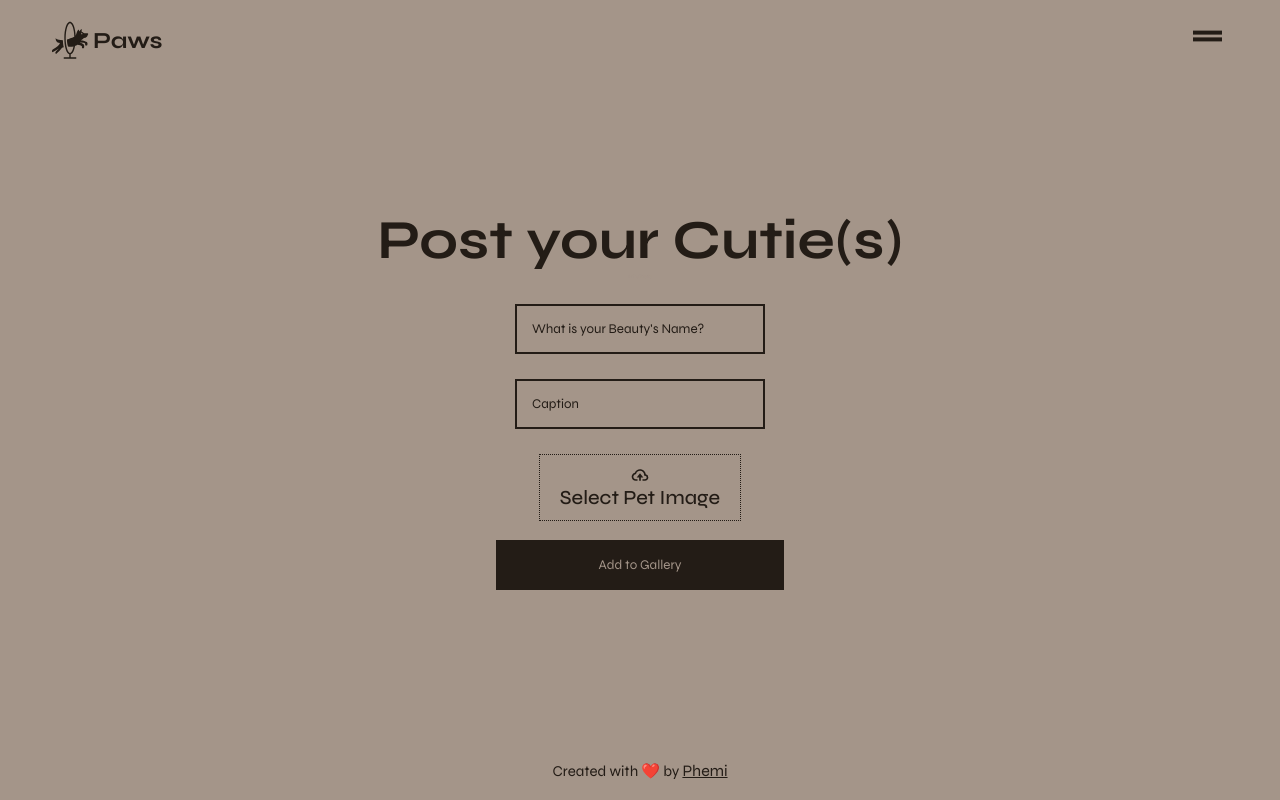
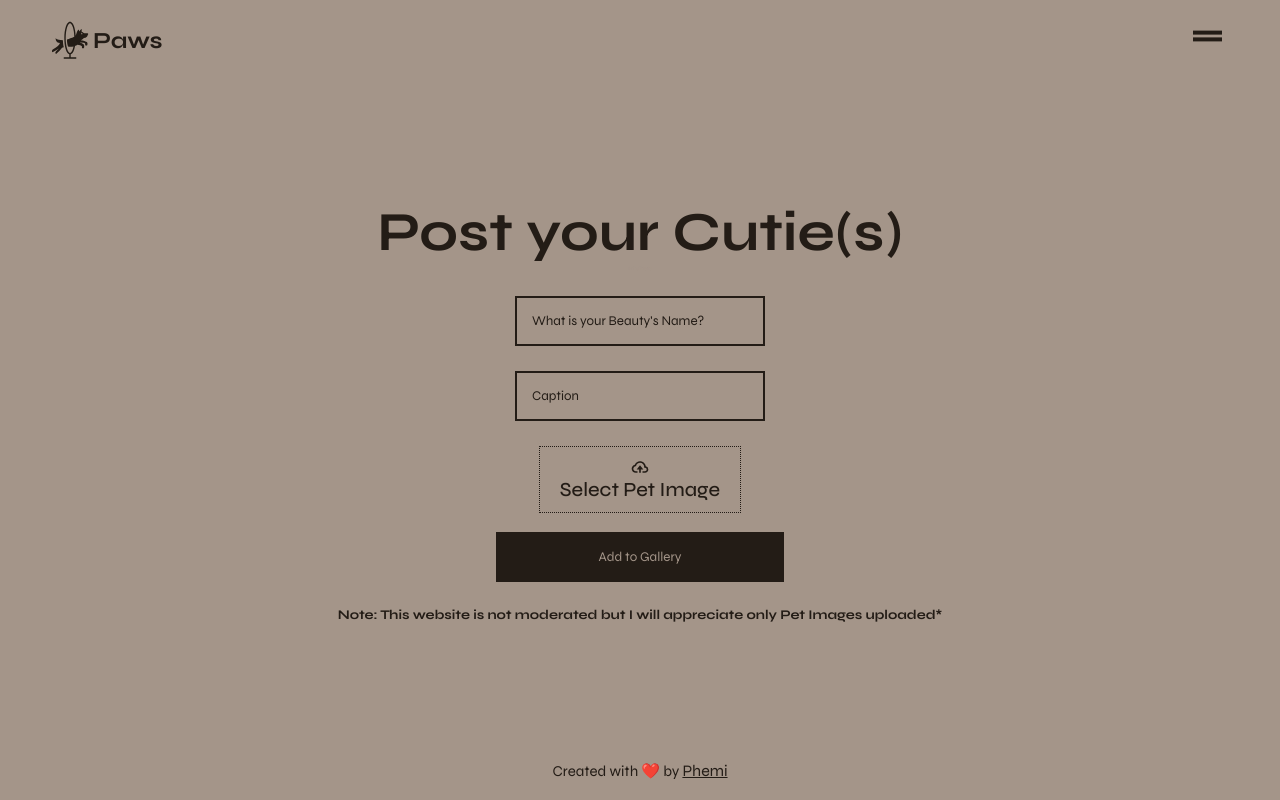
Before and after one commit to PhemiT/Paws, a Next.js app: page /postyourpet in a window 1280 px wide. Built offline with nearby package versions, Linux system fonts and the light colour scheme.

Commit message:
disclaimer

```diff
--- a/pages/postyourpet.tsx
+++ b/pages/postyourpet.tsx
@@ -161,6 +161,7 @@ const PostYourPet: NextPage = () => {
                         {buttonText}
                     </motion.button>
                 </form>
+                <h5 className="disclaimer">Note: This website is not moderated but I will appreciate only Pet Images uploaded*</h5>
             </div>}
             {/* <div className="recent__uploads"></div> */}
             <span className="attribution">Created with ❤️ by <span className="my-name"><a target="_blank" rel="noopener noreferrer" href="https://twitter.com/phemi_t">Phemi</a></span></span>
--- a/styles/globals.scss
+++ b/styles/globals.scss
@@ -530,6 +530,11 @@ body {
   }
 }
 
+.disclaimer {
+  text-align: center;
+  width: 85%;
+}
+
 /**** MIDSECTION ****/
 
 .midsection__main {
```
